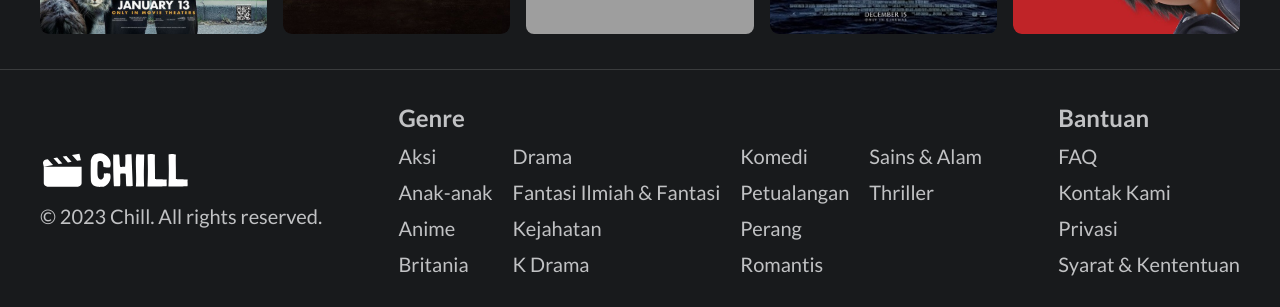
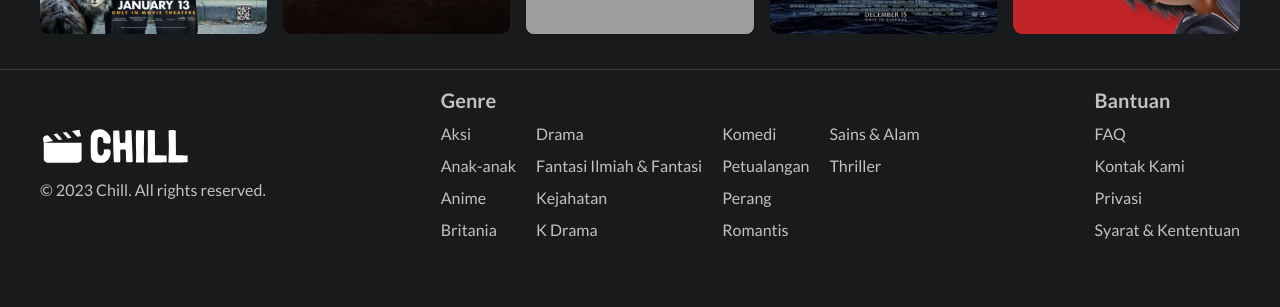
Before and after one commit to rzkditya/Mission-InterFE-1B, a React (Vite) app: page /home in a window 1280 px wide. Shown: the part 2134-2441 px from the top of the page. After the commit the page ends 2392 px from the top, so only its background shows below. Built offline with nearby package versions, Linux system fonts and the light colour scheme; grey boxes are pictures that could not be loaded; a web font is replaced by a local one.

Commit message:
Tweak footer layout

```diff
--- a/src/components/organisms/Footer.jsx
+++ b/src/components/organisms/Footer.jsx
@@ -1,73 +1,110 @@
-import React from 'react'
-import { FontAwesomeIcon } from '@fortawesome/react-fontawesome'
-import webLogo from '@/assets/images/Logo.svg'
-
+import React from "react";
+import { FontAwesomeIcon } from "@fortawesome/react-fontawesome";
+import webLogo from "@/assets/images/Logo.svg";
 
 const Footer = () => {
   return (
     <>
-        <footer className='bg-page-header text-light-secondary text-xs md:text-lg lg:text-xl outline-1 outline-light-secondary/20'>
-            <div className='hidden md:flex justify-between items-center py-8 px-10 gap-3'>
-                <div className='flex flex-col items-baseline gap-3'>
-                    <img className='h-6 md:h-8 lg:h-10' src={webLogo} alt="Logo Chill"/>
+      <footer className="bg-page-header text-light-secondary text-xs md:text-base lg:text-base outline-1 outline-light-secondary/20">
+        <div className="hidden sm:flex justify-between items-center py-4 px-10 gap-3">
+          <div className="flex flex-col items-baseline gap-3">
+            <img className="h-6 lg:h-10" src={webLogo} alt="Logo Chill" />
             <p>&copy; 2023 Chill. All rights reserved.</p>
           </div>
-                <div className='flex flex-col gap-2'>
-                    <h3 className='font-bold text-sm md:text-xl lg:text-2xl'>Genre</h3>
-                    <ul className='grid grid-flow-col grid-rows-4 gap-x-5 gap-y-2'>
-                        <li ><a href="#Aksi">Aksi</a></li>
-                        <li><a href="#Anak-anak">Anak-anak</a></li>
-                        <li><a href="#Anime">Anime</a></li>
-                        <li><a href="#Britania">Britania</a></li>
-                        <li><a href="#Drama">Drama</a></li>
-                        <li><a href="#Fantasi">Fantasi Ilmiah & Fantasi</a></li>
-                        <li><a href="#Kejahatan">Kejahatan</a></li>
-                        <li><a href="#Kdrama">K Drama</a></li>
-                        <li><a href="#Komedi">Komedi</a></li>
-                        <li><a href="#Petualangan">Petualangan</a></li>
-                        <li><a href="#Perang">Perang</a></li>
-                        <li><a href="#Romantis">Romantis</a></li>
-                        <li><a href="#SainsNAlam">Sains & Alam</a></li>
-                        <li><a href="#Thriller">Thriller</a></li>
+          <div className="flex flex-col gap-2">
+            <h3 className="font-bold text-base md:text-lg lg:text-xl">Genre</h3>
+            <ul className="grid grid-flow-col grid-rows-4 gap-x-5 gap-y-2">
+              <li>
+                <a href="#Aksi">Aksi</a>
+              </li>
+              <li>
+                <a href="#Anak-anak">Anak-anak</a>
+              </li>
+              <li>
+                <a href="#Anime">Anime</a>
+              </li>
+              <li>
+                <a href="#Britania">Britania</a>
+              </li>
+              <li>
+                <a href="#Drama">Drama</a>
+              </li>
+              <li>
+                <a href="#Fantasi">Fantasi Ilmiah & Fantasi</a>
+              </li>
+              <li>
+                <a href="#Kejahatan">Kejahatan</a>
+              </li>
+              <li>
+                <a href="#Kdrama">K Drama</a>
+              </li>
+              <li>
+                <a href="#Komedi">Komedi</a>
+              </li>
+              <li>
+                <a href="#Petualangan">Petualangan</a>
+              </li>
+              <li>
+                <a href="#Perang">Perang</a>
+              </li>
+              <li>
+                <a href="#Romantis">Romantis</a>
+              </li>
+              <li>
+                <a href="#SainsNAlam">Sains & Alam</a>
+              </li>
+              <li>
+                <a href="#Thriller">Thriller</a>
+              </li>
             </ul>
-                    <div className='hidden'>
-                        <FontAwesomeIcon icon="fa-solid fa-angle-right"/>
+            <div className="hidden">
+              <FontAwesomeIcon icon="fa-solid fa-angle-right" />
             </div>
           </div>
-                <div className='flex flex-col gap-2'>
-                    <h3 className='font-bold text-sm md:text-xl lg:text-2xl'>Bantuan</h3>
-                    <ul className='grid grid-cols-1 gap-y-2'>
-                        <li><a href="#FAQ"></a>FAQ</li>
-                        <li><a href="#Kontak-Kami"></a>Kontak Kami</li>
-                        <li><a href="#Privasi"></a>Privasi</li>
-                        <li><a href="#SNK"></a>Syarat & Kententuan</li>
+          <div className="flex flex-col gap-2">
+            <h3 className="font-bold text-base md:text-lg lg:text-xl">
+              Bantuan
+            </h3>
+            <ul className="grid grid-cols-1 gap-y-2">
+              <li>
+                <a href="#FAQ"></a>FAQ
+              </li>
+              <li>
+                <a href="#Kontak-Kami"></a>Kontak Kami
+              </li>
+              <li>
+                <a href="#Privasi"></a>Privasi
+              </li>
+              <li>
+                <a href="#SNK"></a>Syarat & Kententuan
+              </li>
             </ul>
-                    <div className='hidden'>
-                        <FontAwesomeIcon icon="fa-solid fa-angle-right"/>
+            <div className="hidden">
+              <FontAwesomeIcon icon="fa-solid fa-angle-right" />
             </div>
           </div>
         </div>
-            <div className='flex flex-col md:hidden justify-between items-start py-4 px-4 gap-2'>
-                <div className='flex flex-col items-start gap-3 mb-6'>
-                    <img className='h-6' src={webLogo} alt="Logo Chill"/>
+        <div className="flex flex-col sm:hidden justify-between items-start py-4 px-4 gap-2">
+          <div className="flex flex-col items-start gap-3 mb-6">
+            <img className="h-6" src={webLogo} alt="Logo Chill" />
             <p>&copy; 2023 Chill. All rights reserved.</p>
           </div>
-                <div className='flex justify-between items-center w-full gap-2 text-base'>
-                    <h3 className='font-medium'>Genre</h3>
-                    <div className='flex'>
-                        <FontAwesomeIcon icon="fa-solid fa-angle-right"/>
+          <div className="flex justify-between items-center w-full gap-2 text-base">
+            <h3 className="font-medium">Genre</h3>
+            <div className="flex">
+              <FontAwesomeIcon icon="fa-solid fa-angle-right" />
             </div>
           </div>
-                <div className='flex justify-between items-center w-full gap-2 text-base'>
-                    <h3 className='font-medium'>Bantuan</h3>
-                    <div className='flex'>
-                        <FontAwesomeIcon icon="fa-solid fa-angle-right"/>
+          <div className="flex justify-between items-center w-full gap-2 text-base">
+            <h3 className="font-medium">Bantuan</h3>
+            <div className="flex">
+              <FontAwesomeIcon icon="fa-solid fa-angle-right" />
             </div>
           </div>
         </div>
       </footer>
     </>
-  )
-}
+  );
+};
 
-export default Footer
+export default Footer;
```
Lines whose indentation alone changed are shown as unchanged.
